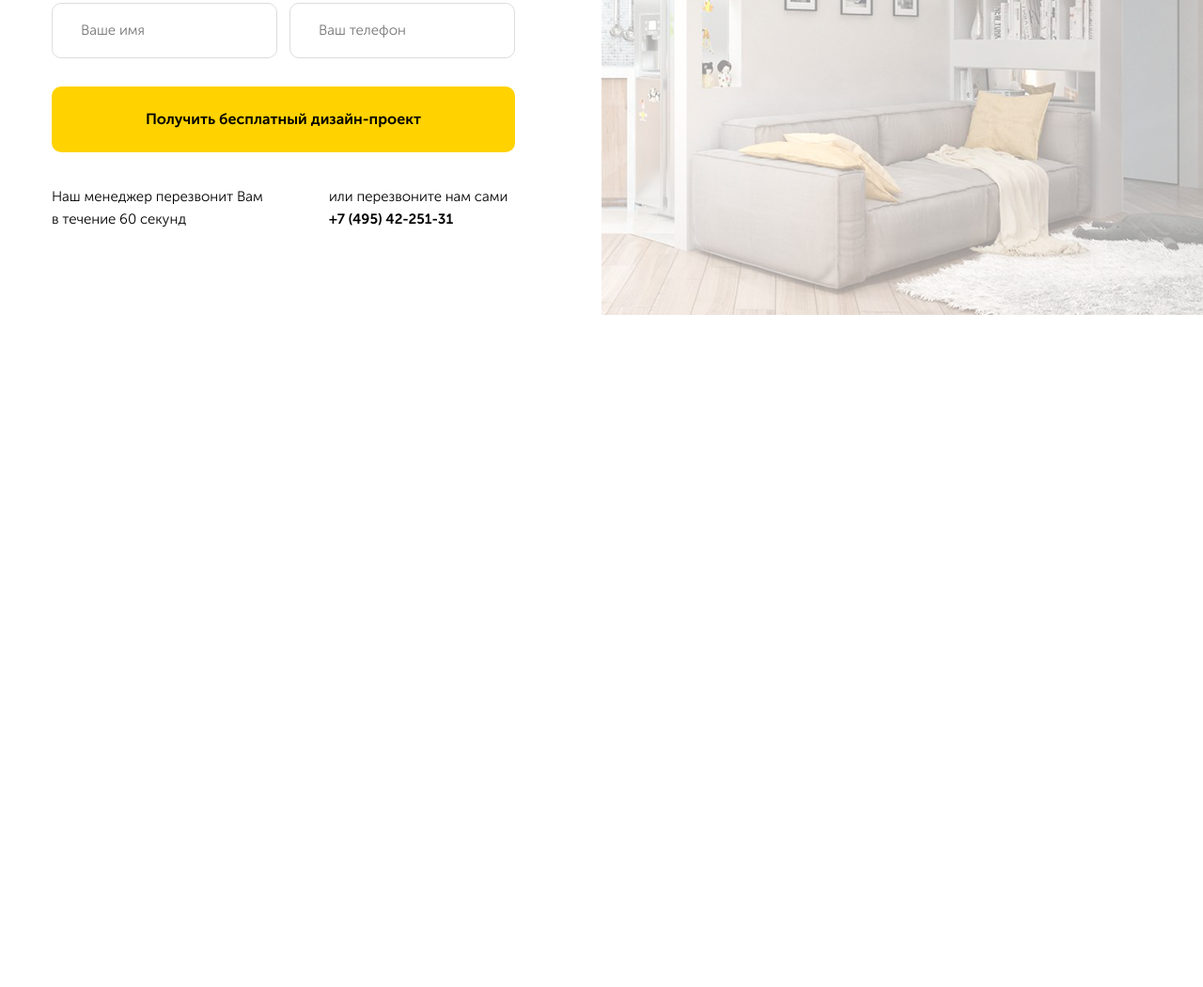
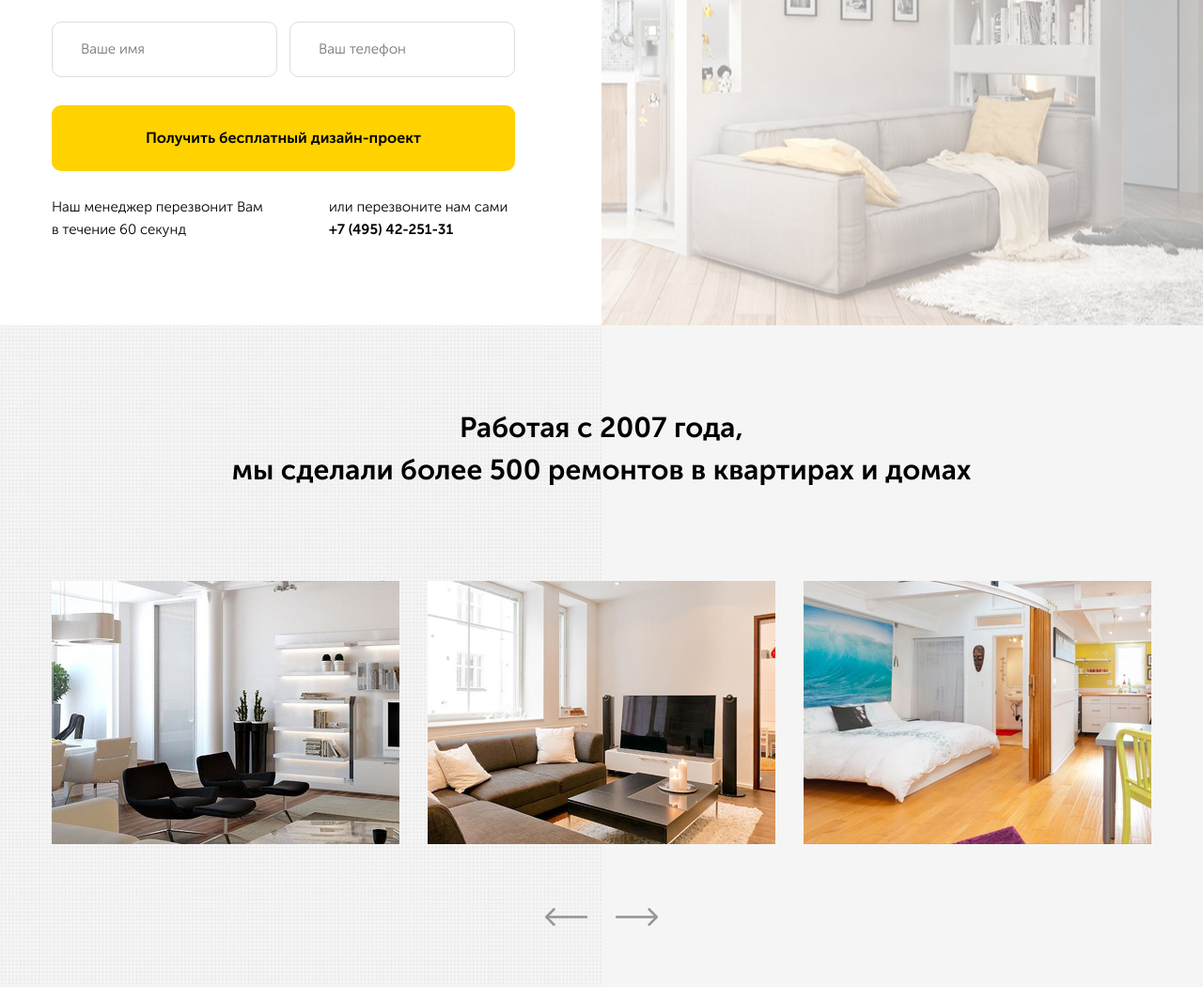
Before and after one commit to akurp/webstart, a plain HTML site: page src/index.html in a window 1280 px wide. Shown: the part 900-1950 px from the top of the page at 94% size. Before the commit the page ends 1235 px from the top, so only its background shows below. Drawn offline with nearby package versions, Linux system fonts and the light colour scheme.

Commit message:
Слайдер slick-slider интегрирован на сайт

```diff
--- /dev/null
+++ b/src/css/slick.css
@@ -0,0 +1,119 @@
+/* Slider */
+.slick-slider
+{
+    position: relative;
+
+    display: block;
+    box-sizing: border-box;
+
+    -webkit-user-select: none;
+       -moz-user-select: none;
+        -ms-user-select: none;
+            user-select: none;
+
+    -webkit-touch-callout: none;
+    -khtml-user-select: none;
+    -ms-touch-action: pan-y;
+        touch-action: pan-y;
+    -webkit-tap-highlight-color: transparent;
+}
+
+.slick-list
+{
+    position: relative;
+
+    display: block;
+    overflow: hidden;
+
+    margin: 0;
+    padding: 0;
+}
+.slick-list:focus
+{
+    outline: none;
+}
+.slick-list.dragging
+{
+    cursor: pointer;
+    cursor: hand;
+}
+
+.slick-slider .slick-track,
+.slick-slider .slick-list
+{
+    -webkit-transform: translate3d(0, 0, 0);
+       -moz-transform: translate3d(0, 0, 0);
+        -ms-transform: translate3d(0, 0, 0);
+         -o-transform: translate3d(0, 0, 0);
+            transform: translate3d(0, 0, 0);
+}
+
+.slick-track
+{
+    position: relative;
+    top: 0;
+    left: 0;
+
+    display: block;
+    margin-left: auto;
+    margin-right: auto;
+}
+.slick-track:before,
+.slick-track:after
+{
+    display: table;
+
+    content: '';
+}
+.slick-track:after
+{
+    clear: both;
+}
+.slick-loading .slick-track
+{
+    visibility: hidden;
+}
+
+.slick-slide
+{
+    display: none;
+    float: left;
+
+    height: 100%;
+    min-height: 1px;
+}
+[dir='rtl'] .slick-slide
+{
+    float: right;
+}
+.slick-slide img
+{
+    display: block;
+}
+.slick-slide.slick-loading img
+{
+    display: none;
+}
+.slick-slide.dragging img
+{
+    pointer-events: none;
+}
+.slick-initialized .slick-slide
+{
+    display: block;
+}
+.slick-loading .slick-slide
+{
+    visibility: hidden;
+}
+.slick-vertical .slick-slide
+{
+    display: block;
+
+    height: auto;
+
+    border: 1px solid transparent;
+}
+.slick-arrow.slick-hidden {
+    display: none;
+}
--- a/src/index.html
+++ b/src/index.html
@@ -5,6 +5,7 @@
     <meta name="viewport" content="width=device-width, initial-scale=1.0">
     <meta http-equiv="X-UA-Compatible" content="ie=edge">
     <link rel="stylesheet" href="css/normalize.css">
+    <link rel="stylesheet" href="css/slick.css">
     <link rel="stylesheet" href="css/style.css">
     <link rel="stylesheet" href="css/fonts.css">
     <title>Document</title>
@@ -80,8 +81,8 @@
                     <span class="offer__subtitle">Оставьте заявку на разработку бесплатного дизайн-проекта!</span>
                     <!-- /.section-subtitle -->
                     <form action="" id="offer-form" class="form offer__form">
-                        <input type="text" name="username" class="input offer__input" placeholder="Ваше имя">
-                        <input type="tel" name="userphone" class="input offer__input" placeholder="Ваш телефон">
+                        <input type="text" name="username" class="input offer__input" placeholder="Ваше имя" required>
+                        <input type="tel" name="userphone" class="input offer__input" placeholder="Ваш телефон" required>
                         <button class="button offer__button">Получить бесплатный дизайн-проект</button>
                     </form>
                     <div class="success"></div>
@@ -99,6 +100,40 @@
             <!-- /.container -->
         </section>
         <!-- /.offer -->
+        <section class="section portfolio">
+            <div class="container">
+                <h2 class="portfolio__title">Работая с 2007 года, <br> мы сделали более 500 ремонтов в квартирах и домах</h2>
+
+                <div class="slider portfolio__slider">
+                    <div class="slider-item"><img class="slider-item__img" src="img/portfolio/slide-1.jpg" alt="Слайд 1"></div>
+                    <!-- /.slider-item -->
+                    <div class="slider-item"><img class="slider-item__img" src="img/portfolio/slide-2.jpg" alt="Слайд 2"></div>
+                    <!-- /.slider-item -->
+                    <div class="slider-item"><img class="slider-item__img" src="img/portfolio/slide-3.jpg" alt="Слайд 3"></div>
+                    <!-- /.slider-item -->
+                    <div class="slider-item"><img class="slider-item__img" src="img/portfolio/slide-1.jpg" alt="Слайд 4"></div>
+                    <!-- /.slider-item -->
+                    <div class="slider-item"><img class="slider-item__img" src="img/portfolio/slide-2.jpg" alt="Слайд 5"></div>
+                    <!-- /.slider-item -->
+                    <div class="slider-item"><img class="slider-item__img" src="img/portfolio/slide-3.jpg" alt="Слайд 6"></div>
+                    <!-- /.slider-item -->
+                </div>
+                <!-- /.slider -->
+                <div class="arrows portfolio__arrows">
+                    <div class="arrows__left">
+                        <img src="img/portfolio/left-arrow.png" alt="">
+                    </div>
+                    <!-- /.arrows-left -->
+                    <div class="arrows__right">
+                        <img src="img/portfolio/right-arrow.png" alt="">
+                    </div>
+                    <!-- /.arrows-right -->
+                </div>
+                <!-- /.arrows -->
+            </div>
+            <!-- /.container -->
+        </section>
+        <!-- /.section portfolio -->
     </main>
     <div class="modal" id="modal">
         <div class="modal-dialog">
@@ -196,5 +231,34 @@
     <script src="https://code.jquery.com/jquery-3.4.1.min.js" integrity="sha256-CSXorXvZcTkaix6Yvo6HppcZGetbYMGWSFlBw8HfCJo=" crossorigin="anonymous"></script>
     <script src="js/main.js"></script>
     <script src="js/modal.js"></script>
+    <script src="js/slick.min.js"></script>
+    <script>
+        $(document).ready(function(){
+            $('.slider').slick({
+                slidesToShow: 3,
+                slidesToScroll: 1,
+                prevArrow: $('.arrows__left'),
+                nextArrow: $('.arrows__right'),
+                responsive:[
+                    {
+                        breakpoint: 1200,
+                        settings:
+                        {
+                            slidesToShow: 2,
+                            slidesToScroll: 1
+                        }
+                    },
+                    {
+                        breakpoint: 576,
+                        settings:
+                        {
+                            slidesToShow: 1,
+                            slidesToScroll: 1
+                        }
+                    }
+                ]
+            });
+        });
+    </script>
 </body>
 </html>
--- a/src/js/main.js
+++ b/src/js/main.js
@@ -29,8 +29,7 @@ $(document).ready(function(){
             success: function(data){
                 $('.success').text('Спасибо за заявку, скоро мы вам перезвоним.')
                 $('.input').val('');
-            },
-
+            }
         });
     });
 });
--- a/src/sass/_interface.sass
+++ b/src/sass/_interface.sass
@@ -1,6 +1,7 @@
 //    Здесь будут задаваться стили интерфейса
 *
     box-sizing: border-box
+    outline: none
 body
     font-family: 'Museo Sans Cyrl'
     font-weight: 400
@@ -81,3 +82,7 @@ h1, h2, h3, p, ul, li
     &:focus
         outline: none
         border: 1px solid $main-color
+.arrows
+    &__left, &__right
+        &:hover
+            cursor: pointer
--- a/src/sass/blocks/_hero.sass
+++ b/src/sass/blocks/_hero.sass
@@ -6,6 +6,7 @@
     &-text
         flex-basis: 50%
         padding-right: 20px
+        padding-top: 30px
         &__title
             font-size: 41px
             font-weight: 600
--- a/src/sass/blocks/_offer.sass
+++ b/src/sass/blocks/_offer.sass
@@ -1,7 +1,7 @@
 .offer
     background: url('../img/offer-bg.png') right no-repeat
     position: relative
-    padding: 55px 0 90px
+    padding: 75px 0 90px
     &:before
         content: ''
         width: 50%
@@ -51,7 +51,7 @@
         min-height: 70px
         font-size: 16px
         font-weight: 600
-        margin-bottom: 25px
+        margin-bottom: 16px
 @media (max-width: 1200px)
     .offer
         background: #ffffff
--- /dev/null
+++ b/src/sass/blocks/_portfolio.sass
@@ -0,0 +1,25 @@
+.portfolio
+    padding: 87px 0 100px
+    background: $block-color url('../img/portfolio-bg.jpg') repeat-y center left
+    background-size: 50%
+    &__title
+        // max-width: 600px
+        font-size: 30px
+        font-weight: 600
+        line-height: 45px
+        margin: auto
+        margin-bottom: 95px
+        text-align: center
+    &__slider
+        margin-bottom: 68px !important
+    &__arrows
+        max-width: 120px
+        margin: auto
+        display: flex
+        justify-content: space-between
+.slider
+    margin: 0 -15px
+    &-item
+        padding: 0 15px
+        &__img
+            margin: auto
--- a/src/sass/style.sass
+++ b/src/sass/style.sass
@@ -7,5 +7,7 @@
 @import 'blocks/hero'
 /* Импорт стилей блока с предложением */
 @import 'blocks/offer'
+/* Импорт блока портфолио */
+@import 'blocks/portfolio'
 /* Импорт стилей модального окна */
 @import 'blocks/modal'
```
Also changed, not shown: README.md, src/css/slick-theme.css (added), src/css/style.css, src/img/portfolio-bg.jpg (added), src/img/portfolio/left-arrow.png (added), src/img/portfolio/right-arrow.png (added), src/img/portfolio/slide-1.jpg (added), src/img/portfolio/slide-2.jpg (added), src/img/portfolio/slide-3.jpg (added), src/js/slick.min.js (added), 1 other file.
